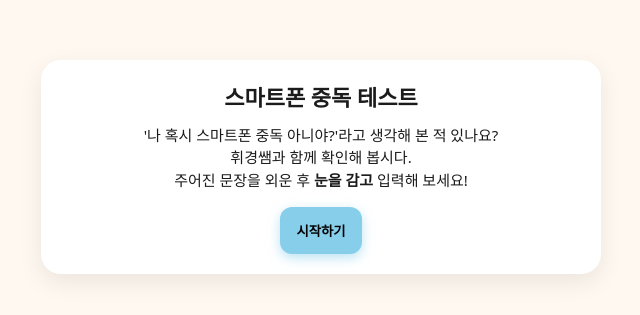
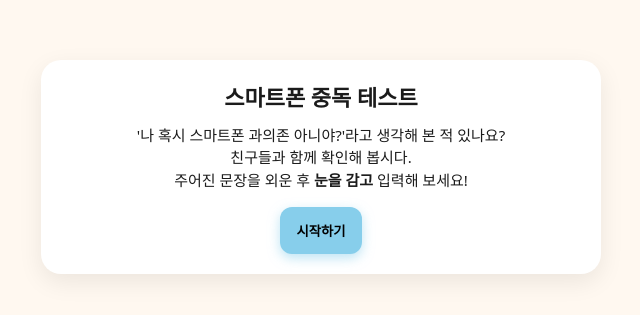
Before and after one commit to jhwik/smartphone, a plain HTML site: page index.html in a window 1280 px wide. Shown: the part 233-548 px from the top of the page, 319-959 px from the left. Drawn offline with Linux system fonts and the light colour scheme.

Commit message:
Update index.html

```diff
--- a/index.html
+++ b/index.html
@@ -3,7 +3,7 @@
 <head>
 <meta charset="UTF-8" />
 <meta name="viewport" content="width=device-width, initial-scale=1" />
-<title>스마트폰 중독 테스트 게임</title>
+<title>스마트폰 과의존 테스트 게임</title>
 <style>
   :root{
     --primary:#87CEEB;
@@ -107,8 +107,8 @@
   <div id="introScreen">
     <h1>스마트폰 중독 테스트</h1>
     <div class="desc">
-      '나 혹시 스마트폰 중독 아니야?'라고 생각해 본 적 있나요?<br>
-      휘경쌤과 함께 확인해 봅시다.<br>
+      '나 혹시 스마트폰 과의존 아니야?'라고 생각해 본 적 있나요?<br>
+      친구들과 함께 확인해 봅시다.<br>
       주어진 문장을 외운 후 <b>눈을 감고</b> 입력해 보세요!
     </div>
     <button id="startGameBtn">시작하기</button>
```
